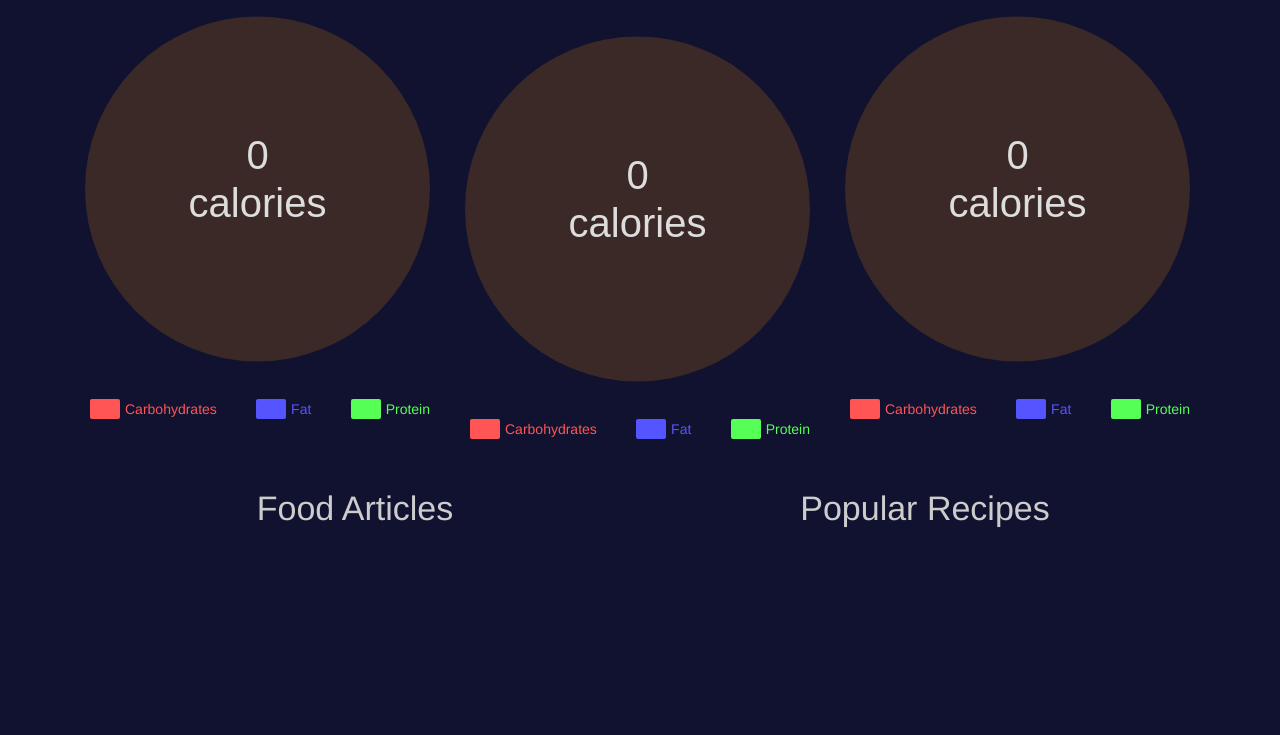
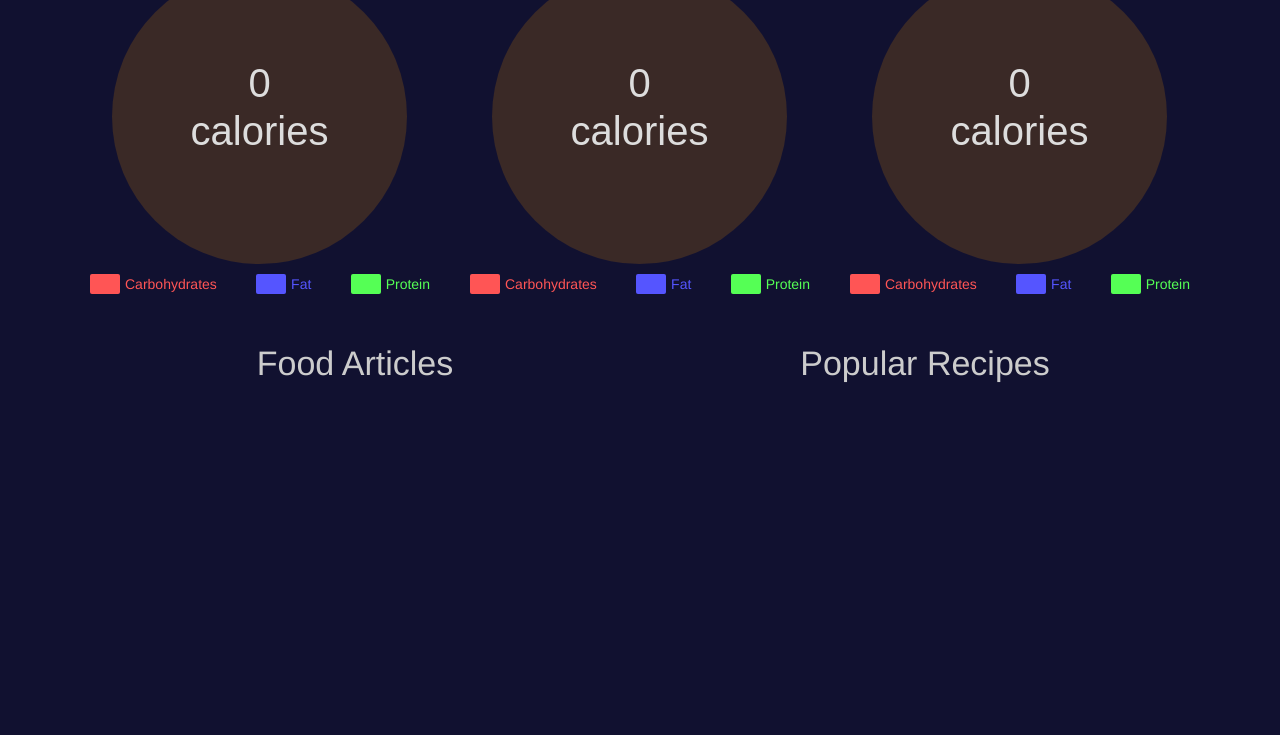
Before and after one commit to cpwhidden/Eat-Well, a plain HTML site: page index.html in a window 1280 px wide. Shown: the part 708-1443 px from the top of the page. Drawn offline with Linux system fonts and the light colour scheme; no server answers.

Commit message:
update: improved look and feel

```diff
--- a/index.html
+++ b/index.html
@@ -22,13 +22,13 @@
 		<section id="food-consumption" class="prominent-section">
 			<section id="day-section" class="col-xs-12 col-sm-12 col-md-4 time-section">
 				<h2 id="day-heading" class="section-heading">January 8, 2016</h2>
-				<div id="nav-bar" class="btn-group">
-					<button id="previous-day-button" class="btn btn-default" type="button"><</button>
-					<button id="goto-today-button" class="btn btn-default">Today</button>
-					<button id="next-day-button" class="btn btn-default">></button>
-				</div>
 				<div id="day-section-main" class="content-pair">
 					<div id="day-view" class="content-div">
+						<div id="nav-bar" class="btn-group">
+							<button id="previous-day-button" class="btn btn-default" type="button"><</button>
+							<button id="goto-today-button" class="btn btn-default">Today</button>
+							<button id="next-day-button" class="btn btn-default">></button>
+						</div>
 						<select id="food-search" class="select2-box" style="width: 100%"> <!-- Select2 Box does not work with CSS width set -->
 						</select>
 						<h3>Eaten</h3>
--- a/js/views.js
+++ b/js/views.js
@@ -14,8 +14,8 @@ app.AppView = Backbone.View.extend({
 		this.dayView = new app.DayView();
 		this.weekView = new app.WeekView();
 		this.monthView = new app.MonthView();
-		this.articleListView = new app.ArticleListView();
-		this.recipeListView = new app.RecipeListView();
+		this.articleListView = new app.ArticleListView().render();
+		this.recipeListView = new app.RecipeListView().render();
 		this.dayChartView = new app.ChartView('day-chart-graphic', filteredCollectionForDay);
 		this.weekChartView = new app.ChartView('week-chart-graphic', filteredCollectionForWeek);
 		this.monthChartView = new app.ChartView('month-chart-graphic', filteredCollectionForMonth);
@@ -33,8 +33,6 @@ app.AppView = Backbone.View.extend({
 		this.dayView.render();
 		this.weekView.render();
 		this.monthView.render();
-		this.articleListView.render();
-		this.recipeListView.render();
 		this.dayChartView.update();
 		this.weekChartView.update();
 		this.monthChartView.update();
@@ -157,9 +155,9 @@ app.MonthView = Backbone.View.extend({
 	render : function() {
 		var self = this;
 		var monthData = this.dateWeekDataForDate(app.config.get('currentDate'));
-		var rectSelection = d3.select('#month-svg').selectAll('circle').data(monthData)
-		rectSelection.enter().append('circle');
-		rectSelection.data(monthData).attr('cx', function(data) {
+		var circleSelection = d3.select('#month-svg').selectAll('circle').data(monthData)
+		circleSelection.enter().append('circle');
+		circleSelection.data(monthData).attr('cx', function(data) {
 				return self.left() + data.day * self.calendarDaySize;
 			})
 			.attr('cy', function(data) {
@@ -173,7 +171,7 @@ app.MonthView = Backbone.View.extend({
 			.attr('index', function(data) {
 				return data.index;
 			});
-		rectSelection.exit().remove();
+		circleSelection.exit().remove();
 
 		var textSelection = d3.select('#month-svg').selectAll('text').data(monthData);
 		textSelection.enter().append('text');
@@ -188,6 +186,7 @@ app.MonthView = Backbone.View.extend({
 		.attr('fill', '#ccc')
 		.attr('text-anchor', 'middle')
 		.attr('dominant-baseline', 'middle')
+		.attr('font-size', '24px')
 		.text(function(data) {
 			return data.date;
 		});
@@ -529,7 +528,7 @@ app.ChartView = Backbone.View.extend({
 		this.el = document.getElementById(elementID);
 		this.margin = 5;
 		this.recommendedCalories = 2000;
-		this.paper = Raphael(document.getElementById(elementID), 400, 400);
+		this.paper = Raphael(document.getElementById(elementID), this.width(), this.height());
 		this.paper.customAttributes.arc = this.pieArc;
 		this.strokeWidth = 20;
 		this.filter = filter;
```
